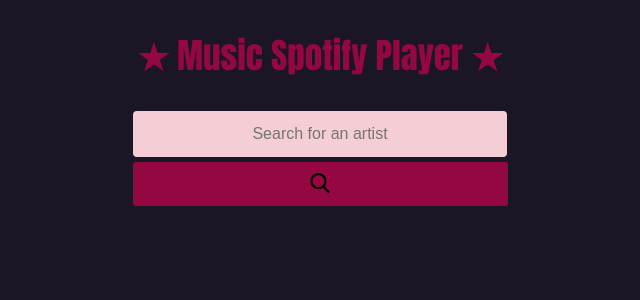
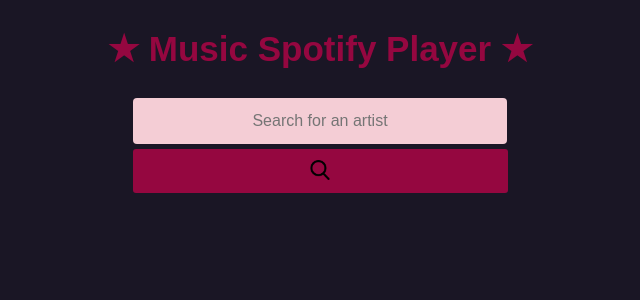
Before and after one commit to czucosky/music-spotify-player-master, a React (Create React App) app: page / in a window 1280 px wide. Shown: the top 300 px of the page, without its empty margins (320-960 px from the left). Built offline with nearby package versions, Linux system fonts and the light colour scheme; a web font is replaced by a local one.

Commit message:
Text Change

```diff
--- a/src/index.css
+++ b/src/index.css
@@ -8,7 +8,7 @@
 body {
   margin: 0;
   padding: 0;
-  font-family: 'Helvetica Neue', 'serif';
+  font-family: 'Impact', 'serif';
   background-color: #1A1625;
   color: var(--light-color);
 }
@@ -17,7 +17,7 @@
 
 
 h2, h3 {
-  font-family: 'Impact', sans-serif;
+  font-family: 'IHelvetica Neue', sans-serif;
   font-weight: bold;
   font-size: 35px;
   color: var(--main-color);
```
